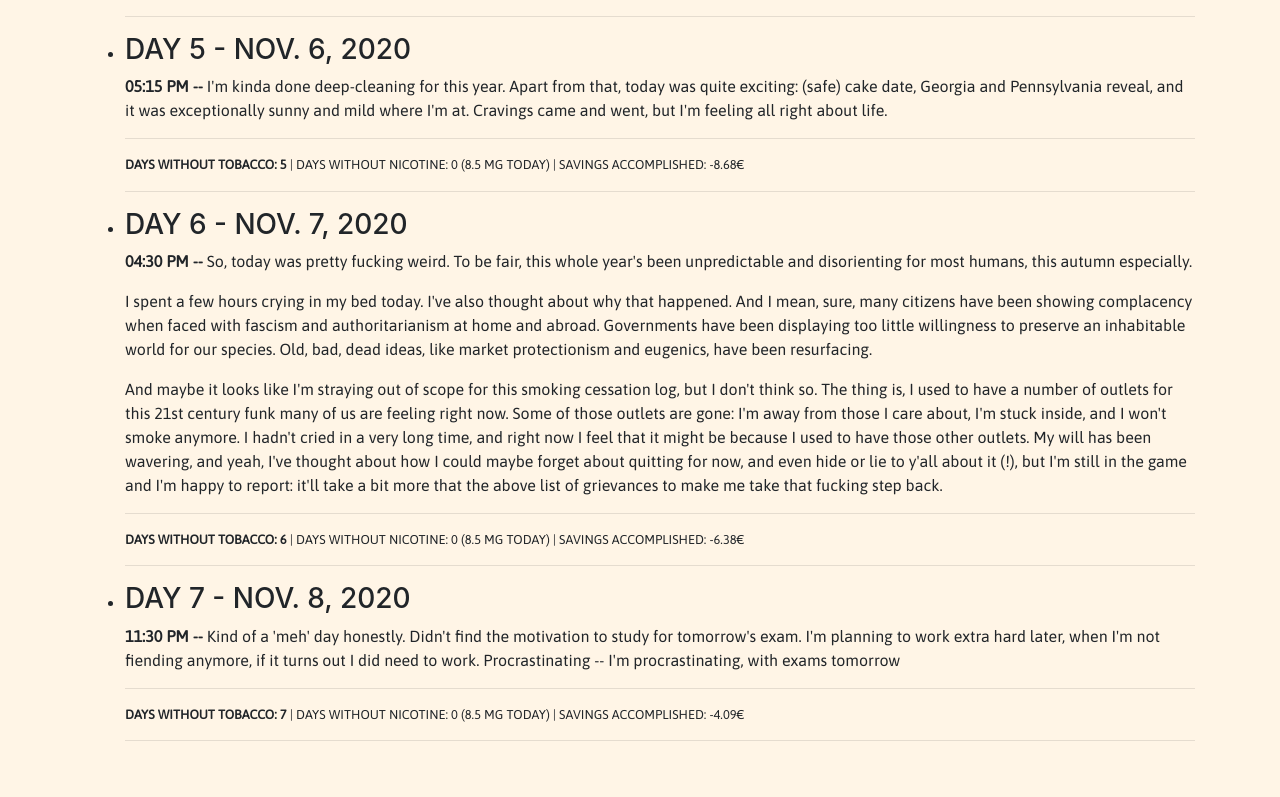
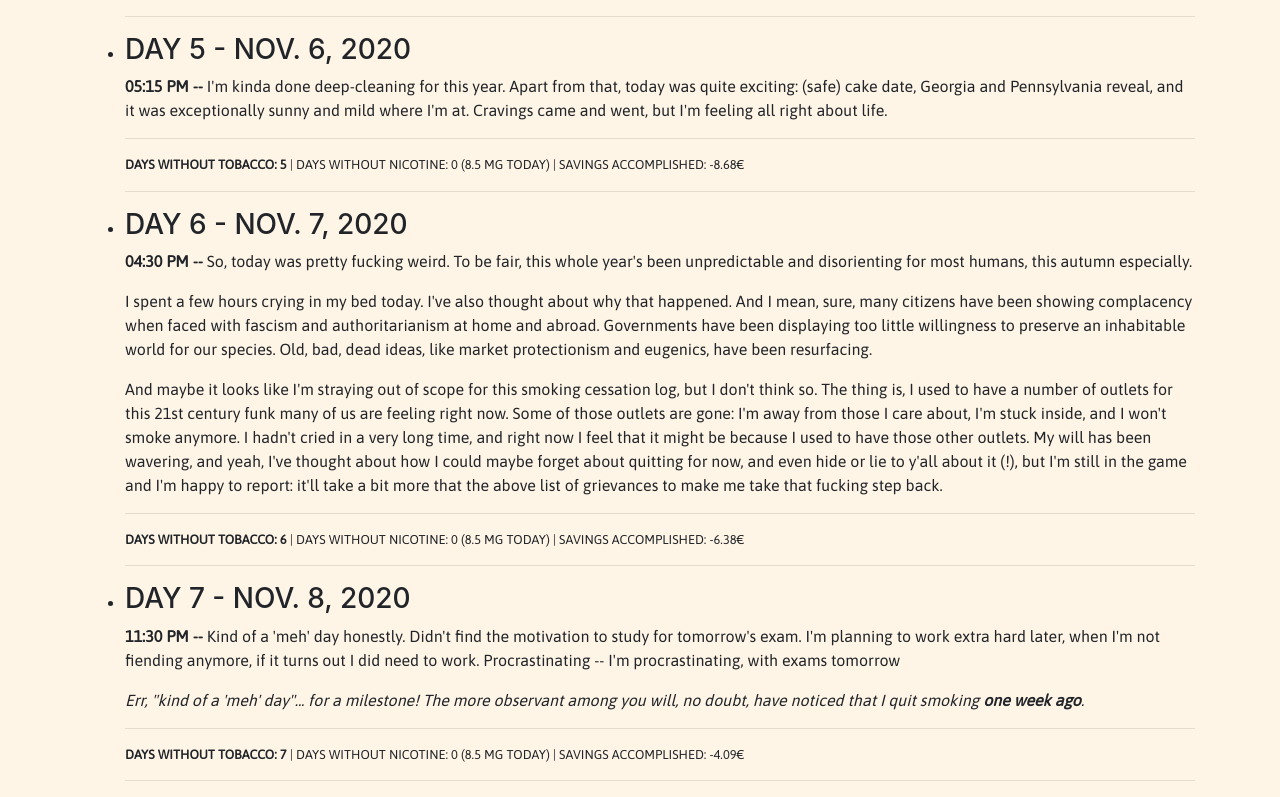
Before and after one commit to draialexis/alexisdrai, an Angular app: page / in a window 1280 px wide. Shown: the part 2184-2981 px from the top of the page. Before the commit the page ends 2941 px from the top, so only its background shows below. Built offline with nearby package versions, Linux system fonts and the light colour scheme.

Commit message:
Add milestone

```diff
--- a/src/app/components/smokefree/smokefree.component.html
+++ b/src/app/components/smokefree/smokefree.component.html
@@ -106,6 +106,8 @@
     <p><strong>11:30 PM --</strong> Kind of a 'meh' day honestly. Didn't find the motivation to study for tomorrow's
       exam. I'm planning to work extra hard later, when I'm not fiending anymore, if it turns out I did need to work.
       Procrastinating -- I'm procrastinating, with exams tomorrow</p>
+    <p class="font-italic">Err, "kind of a 'meh' day"... for a milestone! The more observant among you will, no doubt,
+      have noticed that I quit smoking <strong>one week ago</strong>.</p>
     <hr>
     <p class="small-print text-uppercase"><strong>days without tobacco: 7</strong> | days without nicotine: 0 (8.5 mg
       today) | savings accomplished: -4.09€</p>
```
